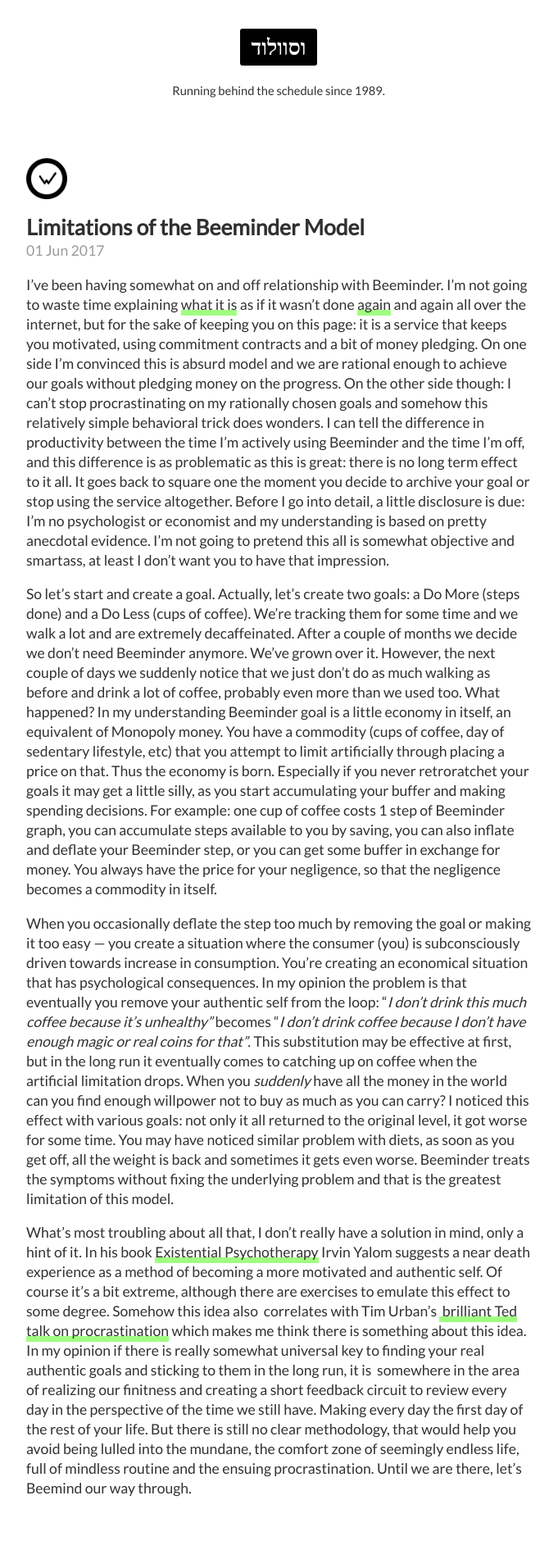
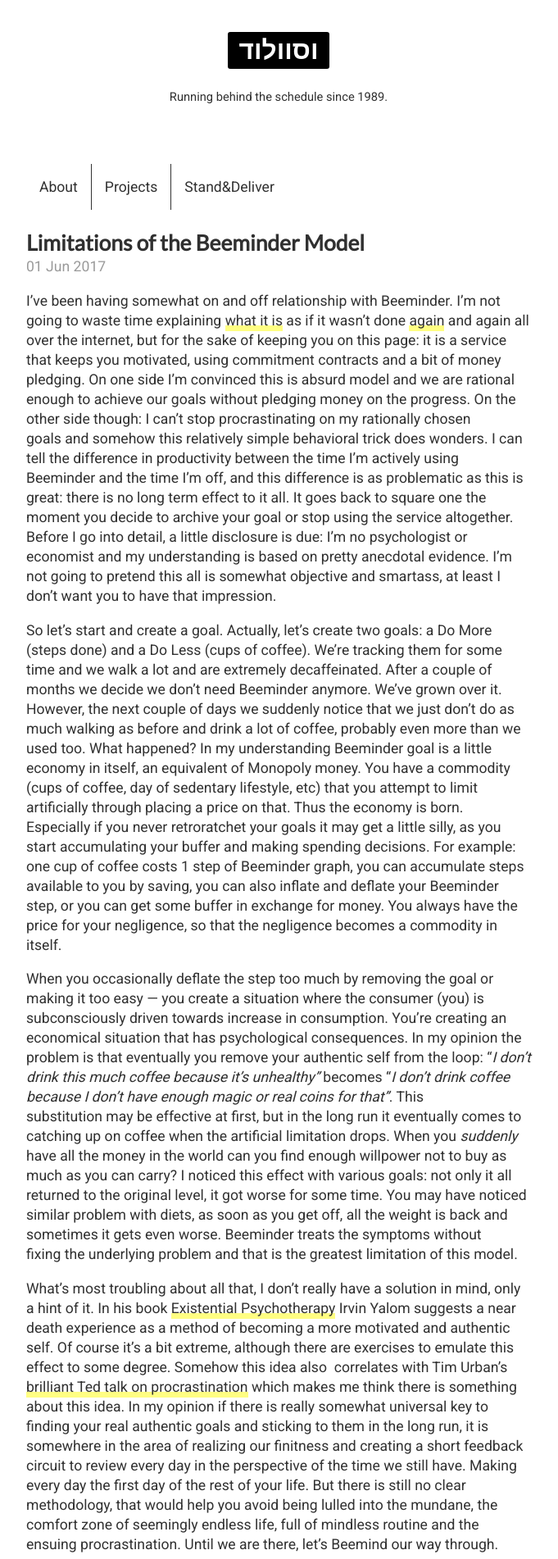
Before and after one commit to wswld/wswld.github.io, a Jekyll site: the page built from index.html, in a window 1280 px wide. Shown: the top 1902 px of the page at 82% size, without its empty margins (300-981 px from the left). Built offline with Jekyll 4.4.1, drawn with Linux system fonts in a browser that asks for light colours; the list of posts is cut into pages by our own code.

Commit message:
Major update for design and pages

```diff
--- a/_layouts/default.html
+++ b/_layouts/default.html
@@ -13,9 +13,16 @@
         <div class="subtitle"><small>{{ site.tagline }}</small></div>
       </header>
 
-
+        <ul class="page-menu">
+        {% for page in site.pages %}
+          {% if page.layout == 'page' %}
+          <li> <a href="{{ page.url }}">{{ page.title }}</a></li>
+          {% endif %}
+       {% endfor %}
+     </ul>
+     <br />
       <main>
-        {{ content }}
+      {{ content }}
       </main>
 
       <footer class="footer">
--- a/_sass/_base.scss
+++ b/_sass/_base.scss
@@ -2,7 +2,7 @@
 //
 // Update the foundational and global aspects of the page.
 
-@import url('https://fonts.googleapis.com/css?family=Lato');
+@import url('https://fonts.googleapis.com/css?family=Roboto');
 
 * {
   -webkit-box-sizing: border-box;
@@ -18,7 +18,7 @@
 }
 
 html {
-  font-family: "Lato", Helvetica, Arial, "Lucida Grande", sans-serif;
+  font-family: "Roboto", Helvetica, Arial, "Lucida Grande", sans-serif;
 
   font-size: 16px;
   line-height: 24px;
@@ -56,14 +56,14 @@
   -ms-transition: all 1s ease-in-out;
   -o-transition: all 1s ease-in-out;
   transition: all 1s ease-in-out;
-  border-bottom: 3px solid rgba(68,254,6,0.5);
-  box-shadow: inset 0 -4px 0 rgba(68,254,6,0.5);
+  border-bottom: 3px solid rgba(255,254,6,0.5);
+  box-shadow: inset 0 -4px 0 rgba(255,254,6,0.5);
 
 
   // `:focus` is linked to `:hover` for basic accessibility
   &:hover,
   &:focus {
-    background: rgba(68,254,6,0.7);
+    background: rgba(255,254,6,0.5);
     color:black;
 
     -webkit-transition: none;
@@ -71,7 +71,7 @@
     -ms-transition: none;
     -o-transition: none;
     transition: none;
-    border-bottom: 3px solid rgba(68,254,6,0.5);
+    border-bottom: 3px solid rgba(255,254,6,0.5);
   }
 
   strong {
@@ -129,3 +129,32 @@
     display: none;
   }
 }
+
+
+
+
+
+.page-menu {
+  list-style-type: none;
+  overflow: hidden;
+  margin: 0;
+  padding: 0;
+
+  li {
+    float: left;
+    border-width: 0 .5px 0 0;
+    border-color: rgba(0,0,0,0.8);
+    border-style: solid;
+
+
+    a {
+      display: block;
+      text-align: center;
+      padding: 16px;
+      text-decoration: none;
+      box-shadow: none;
+      border: none;
+    }
+  }
+  li:last-child { border-width: 0 0 0 0; }
+}
--- a/_sass/_masthead.scss
+++ b/_sass/_masthead.scss
@@ -2,8 +2,7 @@
 //
 // Super small header above the content for site name and short description.
 
-
-@import url('https://fonts.googleapis.com/css?family=Tinos:700');
+@import url('https://fonts.googleapis.com/css?family=Assistant:700');
 
 .masthead {
   padding-top:    1rem;
@@ -13,12 +12,11 @@
 }
 
 .masthead-title {
-
   color: white;
   background-color: #000000;
   border-radius: 3px;
   display: inline-block;
-  font-size: 1.5rem;
+  font-size: 1.8rem;
   line-height: 2rem;
   padding: .25rem .75rem;
   margin: .67em 0;
@@ -28,7 +26,7 @@
   -webkit-margin-after: 0.67em;
   -webkit-margin-start: 0px;
   -webkit-margin-end: 0px;
-  font-weight: bold;
+  font-weight: 700;
 
   -webkit-transition: none;
   -moz-transition: none;
@@ -97,7 +95,7 @@
 
 
   a {
-    font-family: "Tinos", serif;
+    font-family: "Assistant", sans-serif;
     color: inherit;
     -webkit-transition: none;
     -moz-transition: none;
--- a/_sass/_posts.scss
+++ b/_sass/_posts.scss
@@ -12,6 +12,8 @@
   }
 }
 
+@import url('https://fonts.googleapis.com/css?family=Lato');
+
 // Blog post or page title
 .page-title,
 .post-title,
@@ -19,6 +21,7 @@
   color: #303030;
       border-bottom: none;
     box-shadow:none;
+    font-family: "Lato", Helvetica, Arial, "Lucida Grande", sans-serif;
 }
 .page-title,
 .post-title {
--- a/index.html
+++ b/index.html
@@ -2,21 +2,6 @@
 layout: default
 title: Home
 ---
-
-<div class="block-item-text">
-  <input type="checkbox" hidden class="read-more-state" id="read-more">
-  <label for="read-more" class="read-more-trigger_closed">
-    <img src="public/wakatime-120.png" height="50rem" width="50rem"/>
-  </label>
-  <label for="read-more" class="read-more-trigger_opened">
-    <img src="public/wakatime-120.png" height="50rem" width="50rem"/>
-  </label>
-  <div class="read-more-wrap">
-    <div class="read-more-target">
-        <figure><embed src="https://wakatime.com/share/@26ef7b2d-4c39-41c2-b9a0-d78077d75e8e/570b6d46-ccc1-40b0-aa28-acf2e329d67d.svg"></embed></figure>
-    </div>
-  </div>
-</div>
 
 <!-- <a href="https://github.com/wswld"><img src="http://ghchart.rshah.org/wswld" alt="wswld Github chart" /></a> -->
 
```
Also changed, not shown: shithitthefan.md (deleted, +0 -30 lines), stats.md (added, +30 -0 lines).
